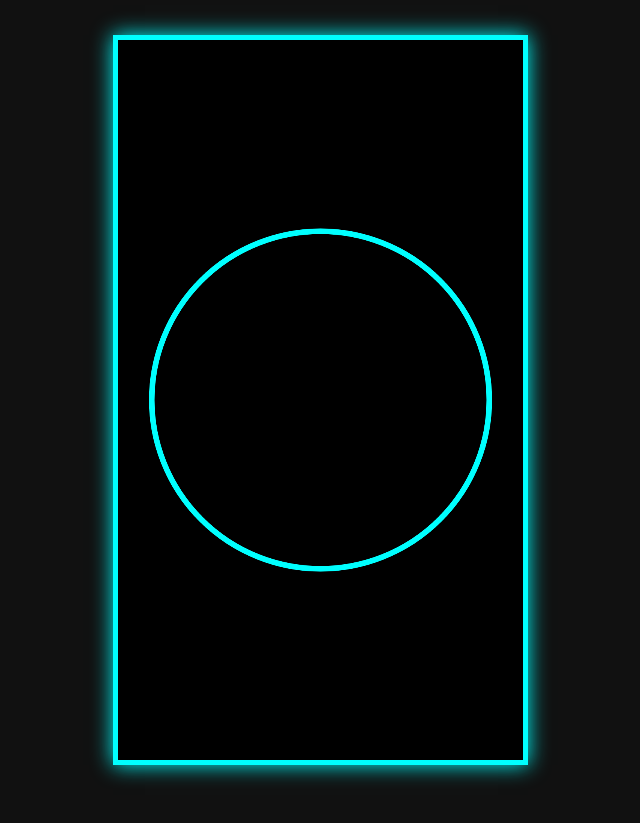
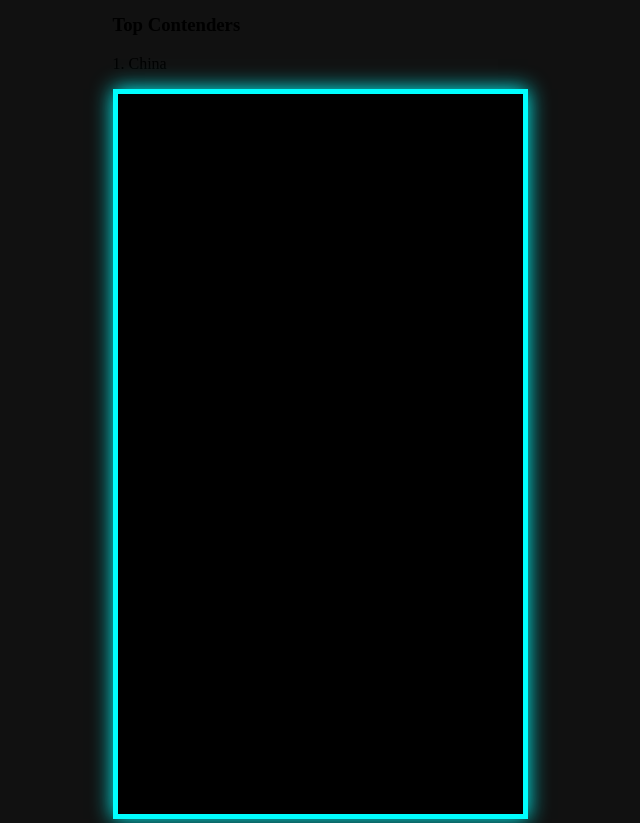
Before and after one commit to atxambek/Game-flag, a website: page public/index.html in a window 1280 px wide. Shown: the whole page, without its empty margins (320-960 px from the left). Before the commit the page ends 800 px from the top, so only its background shows below. Drawn offline with Linux system fonts and the light colour scheme.

Commit message:
Update index.html

```diff
--- a/public/index.html
+++ b/public/index.html
@@ -3,12 +3,29 @@
 <head>
 <meta charset="UTF-8">
 <meta name="viewport" content="width=device-width, initial-scale=1.0">
-<title>Ultimate Flag Game</title>
+<title>Flag Battle Live</title>
 <link rel="stylesheet" href="style.css">
 </head>
 <body>
-<canvas id="gameCanvas"></canvas>
-<script src="confetti.js"></script>
+
+<div class="app">
+
+  <div class="top">
+    <div class="camera">LIVE CAM</div>
+    <div class="score">
+      <h3>Top Contenders</h3>
+      <p id="leader">1. China</p>
+    </div>
+  </div>
+
+  <canvas id="game"></canvas>
+
+  <div class="bottom">
+    <div class="flags"></div>
+  </div>
+
+</div>
+
 <script src="game.js"></script>
 </body>
 </html>
```
